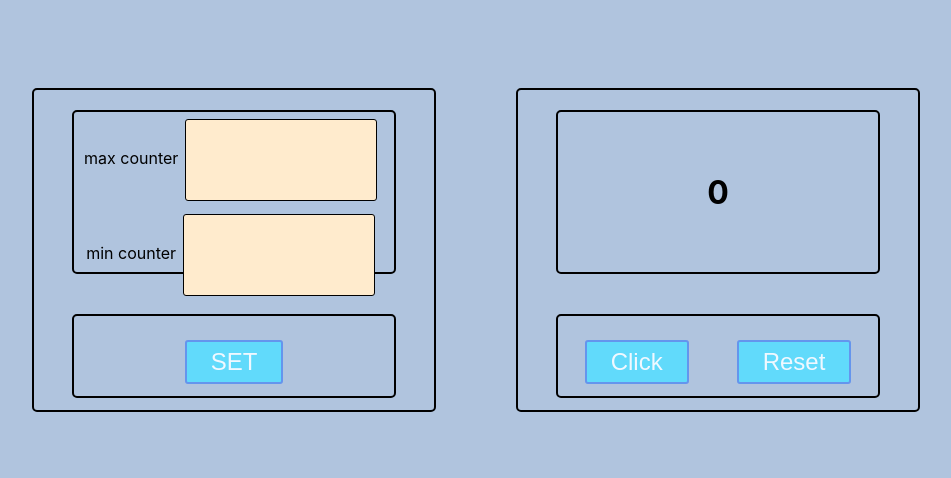
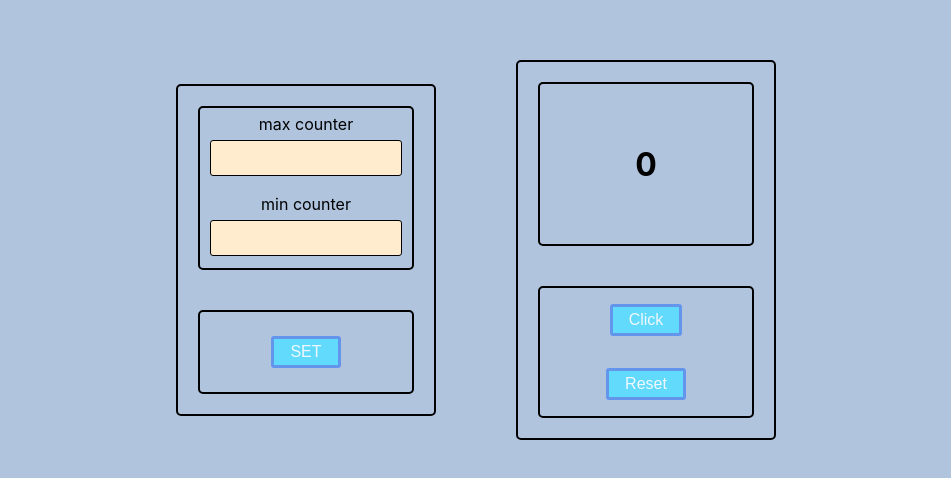
Before and after one commit to Densodim/counter, a React (Create React App) app: page / in a window 1280 px wide. Shown: the part 150-628 px from the top of the page, without its empty margins (164-1115 px from the left). Built offline with nearby package versions, Linux system fonts and the light colour scheme.

Commit message:
add styled

```diff
--- a/src/components/Counter.tsx
+++ b/src/components/Counter.tsx
@@ -5,31 +5,32 @@ import {Input} from "./Input";
 
 
 export const Counter = () => {
-    const [count, setCount] = useState<number>(0);
-    const [disabled, setDisabled] = useState(false);
+    const maxCount = 5;
+    const [count, setCount] = useState(0);
 
     useEffect(() => {
-        let getCoun = localStorage.getItem('counterKey');
-        if (getCoun) {
-            let newCount = JSON.parse(getCoun);
+        const getCount = localStorage.getItem('counterKey');
+        if (getCount) {
+            const newCount = JSON.parse(getCount);
             setCount(newCount);
         }
     }, []);
+
     useEffect(() => {
         localStorage.setItem('counterKey', JSON.stringify(count));
-        setDisabled(count >= 5)
     }, [count]);
 
     const handleIncClick = () => {
-        if (count < 5) {
+        if (count < maxCount) {
             setCount(count + 1);
         }
     }
     const handleResetClick = () => {
         localStorage.clear();
         setCount(0);
-        setDisabled(false);
+
     }
+    const isCountMoreFive = count >= maxCount
     return (
         <>
             <StyledCounter>
@@ -46,13 +47,13 @@ export const Counter = () => {
                     </Div>
                 </Div>
                 <Div>
-                    <Div $sizeHeight='20vh' $sizeWidth='40vh' $color={disabled ? 'red': ''}>
+                    <Div $sizeHeight='20vh' $sizeWidth='40vh' $color={isCountMoreFive ? 'red': ''}>
                         <h1>{count}</h1>
                     </Div>
                     <Div $sizeHeight='10vh' $sizeWidth='40vh'>
                         <Button
                             onClick={handleIncClick}
-                            disabled={disabled}
+                            disabled={isCountMoreFive}
                         >Click</Button>
                         <Button
                             onClick={handleResetClick}
--- a/src/components/styled/styledComponent.tsx
+++ b/src/components/styled/styledComponent.tsx
@@ -22,13 +22,13 @@ export const StyledCounterText = styled.span`
 
 export const Div = styled.div.attrs<DivType>(props => ({
     $sizeHeight: props.$sizeHeight || '40vh',
-    $sizeWidth: props.$sizeWidth || '50vh',
+    $sizeWidth: props.$sizeWidth || '32vh',
     $color: props.$color || 'black',
 }))`
     color: ${props => props.$color};
     border: solid 2px black;
     border-radius: 5px;
-    height: ${props => props.$sizeHeight};
+    min-height: ${props => props.$sizeHeight};
     width: ${props => props.$sizeWidth};
     margin: 20px;
     display: flex;
@@ -40,16 +40,15 @@ export const Div = styled.div.attrs<DivType>(props => ({
 export const StyledButton = styled.button`
     background: ${props=> props.disabled ? '#d9e2e3' : '#61dafb' };
     color: aliceblue;
-    font-size: 1.5em;
+    font-size: 1em;
     margin: 1em;
     padding: 0.25em 1em;
-    border: solid 2px cornflowerblue;
+    border: solid 3px cornflowerblue;
     border-radius: 3px;
     cursor: ${props => props.disabled ? 'no-drop':'pointer'};
     opacity: ${props => props.disabled ? '0.6':'1'};
     &:active{
         border: solid 3px black;
-        font-size: 1.6em;
     }
 `
 
@@ -60,5 +59,5 @@ export const StyledInput = styled.input.attrs({type: 'number'})`
     background: blanchedalmond;
     border: solid 1px black;
     border-radius: 3px;
-    min-height: 5em;
+    min-height: 1.5em;
 `
```
